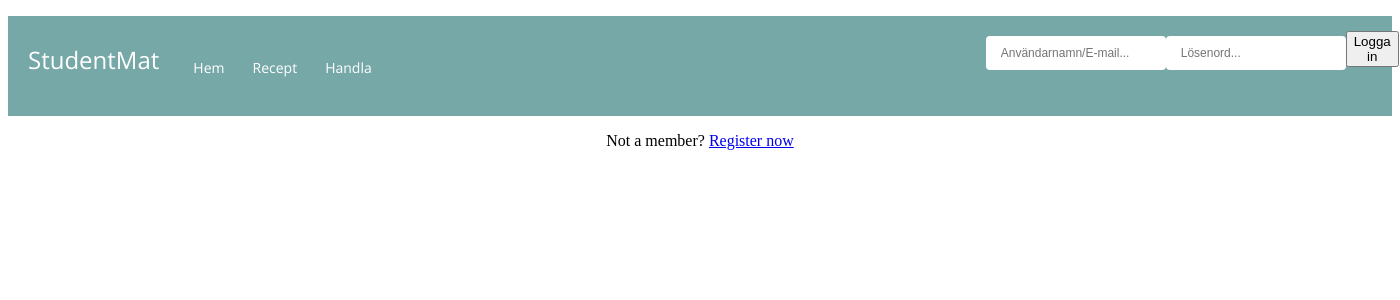
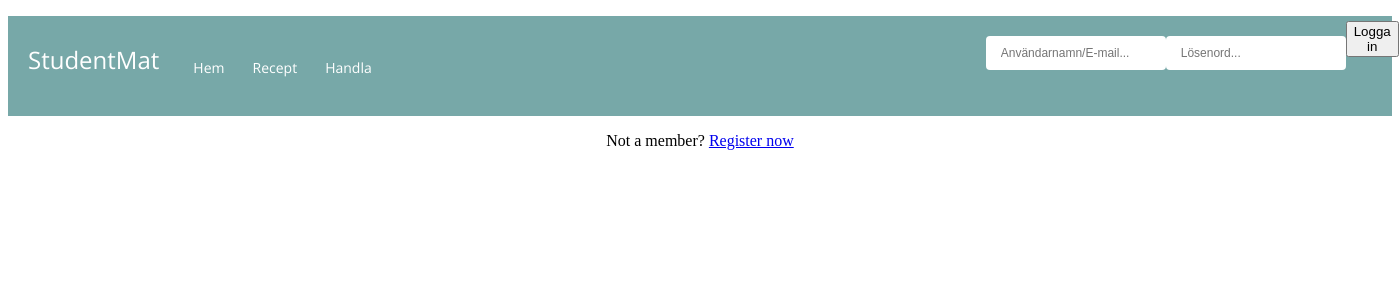
Before and after one commit to ThanitaSongvilay/del-hors-project, a PHP site: page / in a window 1400 px wide. Shown: the top 300 px of the page. Run offline with PHP 8.4, Linux system fonts and the light colour scheme.

Commit message:
Add files via upload

```diff
--- a/Deláhors-Projekt/assets/css/styles.css
+++ b/Deláhors-Projekt/assets/css/styles.css
@@ -127,8 +127,3 @@ nav{
 #Losen{
 grid-gap: 5px 5px;
 }
-
-#Knapp{
-grid-gap: 5px 5px;
-margin-top: 10px;
-}
```
